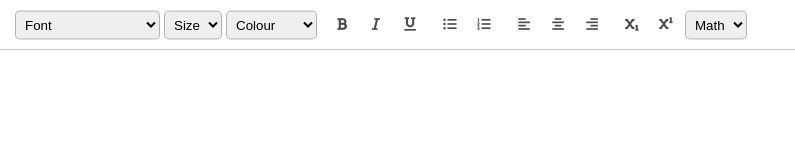
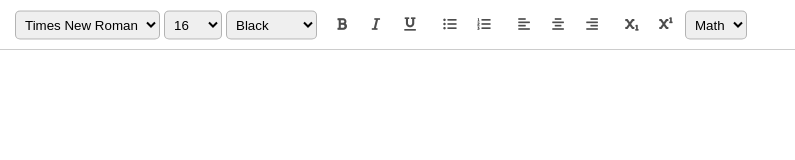
Before and after one commit to jkaho/rich-text-editor, a plain HTML site: page index.html in a window 1280 px wide. Shown: the whole page, without its empty margins (0-795 px from the left). Drawn offline with Linux system fonts and the light colour scheme.

Commit message:
Change default selected values of font, size, colour

```diff
--- a/index.html
+++ b/index.html
@@ -15,29 +15,29 @@
     <div id="toolbar">
       <div id="toolbar-section1" class="toolbar-section">
         <select id="fontName" class="format-select">
-          <option selected disabled>Font</option>
+          <option disabled>Font</option>
           <option id="arial">Arial</option>
           <option id="courier">Courier New</option>
           <option id="georgia">Georgia</option>
           <option id="helvetica">Helvetica</option>
           <option id="tahoma">Tahoma</option>
-          <option id="times">Times New Roman</option>
+          <option id="times" selected>Times New Roman</option>
           <option id="trebuchet">Trebuchet MS</option>
           <option id="verdana">Verdana</option>
         </select>
         <select id="fontSize" class="format-select">
-          <option selected disabled>Size</option>
+          <option disabled>Size</option>
           <option value="1">10</option>
           <option value="2">13</option>
-          <option value="3">16</option>
+          <option value="3" selected>16</option>
           <option value="4">18</option>
           <option value="5">24</option>
           <option value="6">32</option>
           <option value="7">48</option>
         </select>
         <select id="foreColor" class="format-select">
-          <option selected disabled>Colour</option>
-          <option value="black" style="background:black; color:black">Black</option>
+          <option disabled>Colour</option>
+          <option value="black" style="background:black; color:black" selected>Black</option>
           <option value="#fc1303" style="background:#fc1303; color:#fc1303">Red</option>
           <option value="#fc9d03" style="background:#fc9d03; color:#fc9d03">Orange</option>
           <option value="#fcd703" style="background:#fcd703; color:#fcd703">Yellow</option>
```
